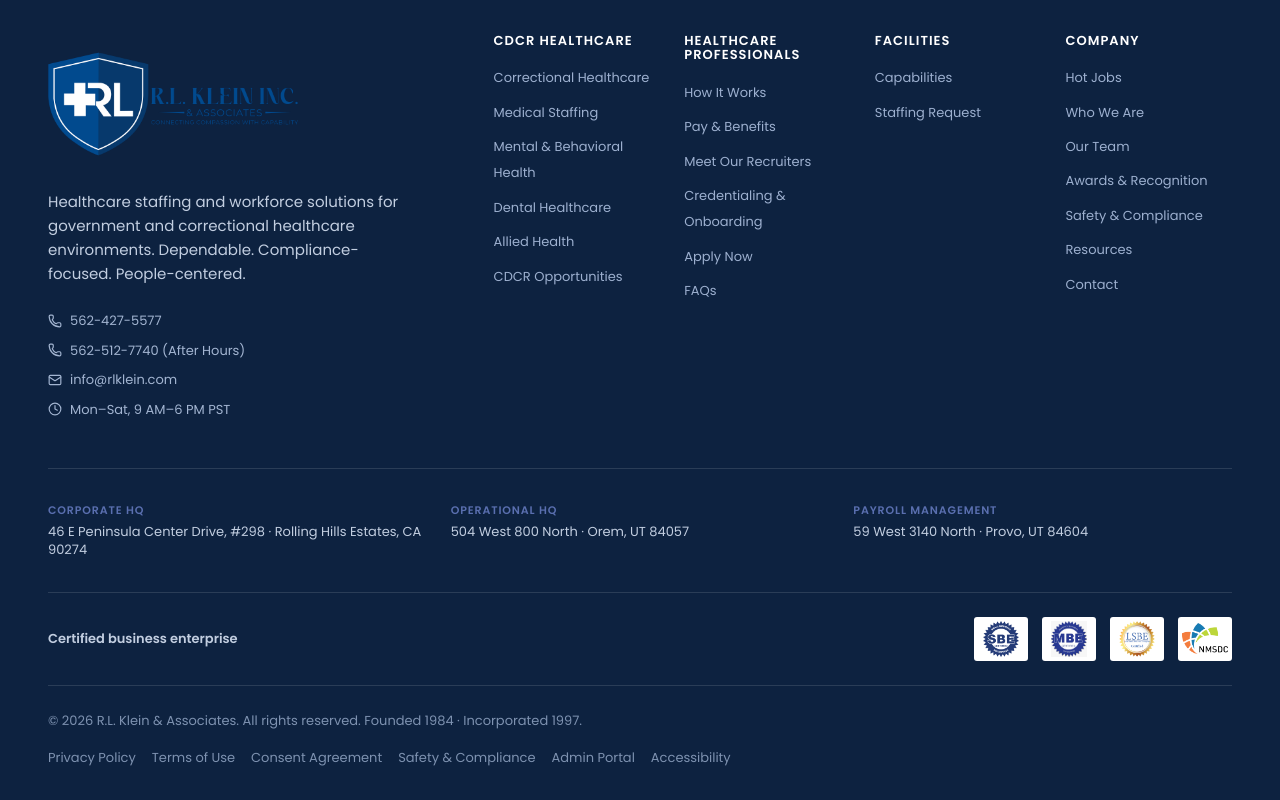
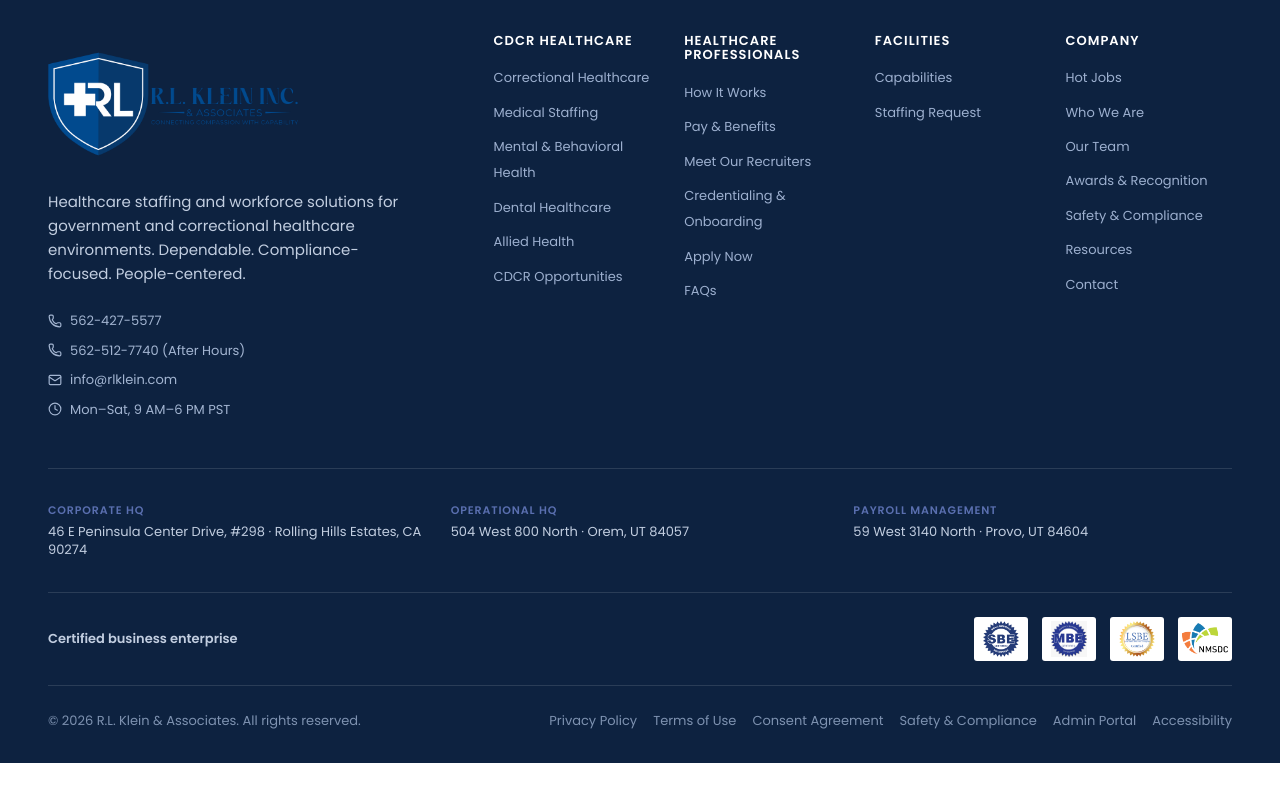
Before and after one commit to kumarpotla2221/new-rlklein, a React (Vite) app: page / in a window 1280 px wide. Shown: the part 4630-5430 px from the top of the page. After the commit the page ends 5393 px from the top, so only its background shows below. Built offline with nearby package versions, Linux system fonts and the light colour scheme.

Commit message:
new change

```diff
--- a/src/components/layout/Footer.tsx
+++ b/src/components/layout/Footer.tsx
@@ -126,7 +126,7 @@
         {/* Bottom */}
         <div className="site-footer__bottom">
           <p className="site-footer__copy">
-            &copy; {year} R.L. Klein &amp; Associates. All rights reserved. Founded 1984 &middot; Incorporated 1997.
+            &copy; {year} R.L. Klein &amp; Associates. All rights reserved.
           </p>
           <nav className="site-footer__legal" aria-label="Legal navigation">
             <Link to="/privacy-policy" className="site-footer__legal-link">Privacy Policy</Link>
```
